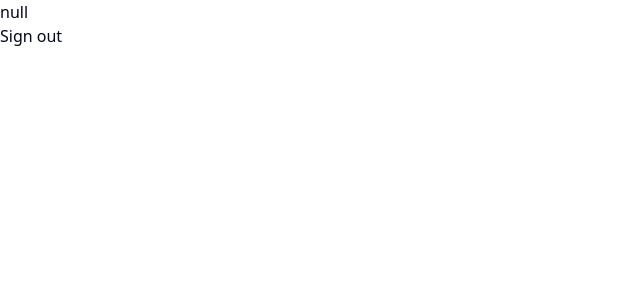
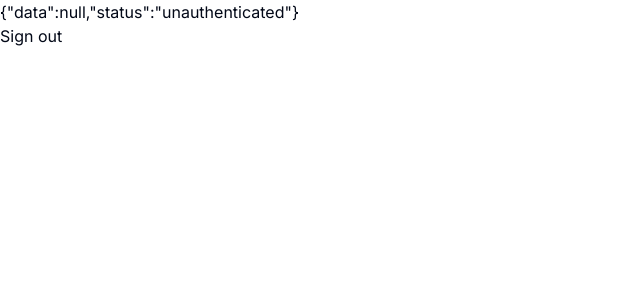
Before and after one commit to gratachu/auth-tutorial, a Next.js app: page /settings in a window 1280 px wide. Shown: the top 300 px of the page, without its empty margins (0-640 px from the left). Built offline with nearby package versions, Linux system fonts and the light colour scheme; no server answers.

Commit message:
Add: logout action

```diff
--- /dev/null
+++ b/actions/logout.ts
@@ -0,0 +1,8 @@
+"use server"
+
+import { signOut } from "@/auth";
+
+export const logout = async () => {
+  // some server stuff
+  await signOut();
+}
--- a/app/(protedted)/settings/page.tsx
+++ b/app/(protedted)/settings/page.tsx
@@ -1,20 +1,21 @@
-import {auth, signOut} from '@/auth';
+"use client";
 
-const SettingsPage = async () => {
-  const session = await auth()
+import {useSession} from "next-auth/react";
+import {logout} from "@/actions/logout";
+
+const SettingsPage = () => {
+  const session = useSession();
+
+  const onClick = () => {
+    logout();
+  }
 
   return (
     <div>
       <h1>{ JSON.stringify(session) }</h1>
-      <form action={async () => {
-        "use server";
-
-        await signOut()
-      }}>
-        <button type="submit">
+        <button onClick={onClick} type="submit">
           Sign out
         </button>
-      </form>
     </div>
   );
 }
--- a/app/layout.tsx
+++ b/app/layout.tsx
@@ -1,19 +1,28 @@
 import type { Metadata } from 'next'
+import { Inter } from 'next/font/google'
+import { SessionProvider } from "next-auth/react";
+import { auth } from "@/auth"
 import './globals.css'
+
+const inter = Inter({ subsets: ['latin']})
 
 export const metadata: Metadata = {
   title: 'Create Next App',
   description: 'Generated by create next app',
 }
 
-export default function RootLayout({
+export default async function RootLayout({
   children,
 }: {
   children: React.ReactNode
 }) {
+  const session = await auth()
+
   return (
-    <html lang="en">
-      <body>{children}</body>
-    </html>
+    <SessionProvider session={session}>
+      <html lang="en">
+        <body className={inter.className}>{children}</body>
+      </html>
+    </SessionProvider>
   )
 }
--- a/lib/token.ts
+++ b/lib/token.ts
@@ -31,7 +31,7 @@ export const generateTwoFactorToken = async (email: string) => {
 
 export const generatePasswordResetToken = async (email: string) => {
   const token = uuidv4();
-  const expires = new Date(new Date().getTime() + 3600 * 1000);
+  const expires = new Date(new Date().getTime() + 5 * 60 * 1000);
 
   const existingToken = await getPasswordResetTokenByEmail(email);
 
```
